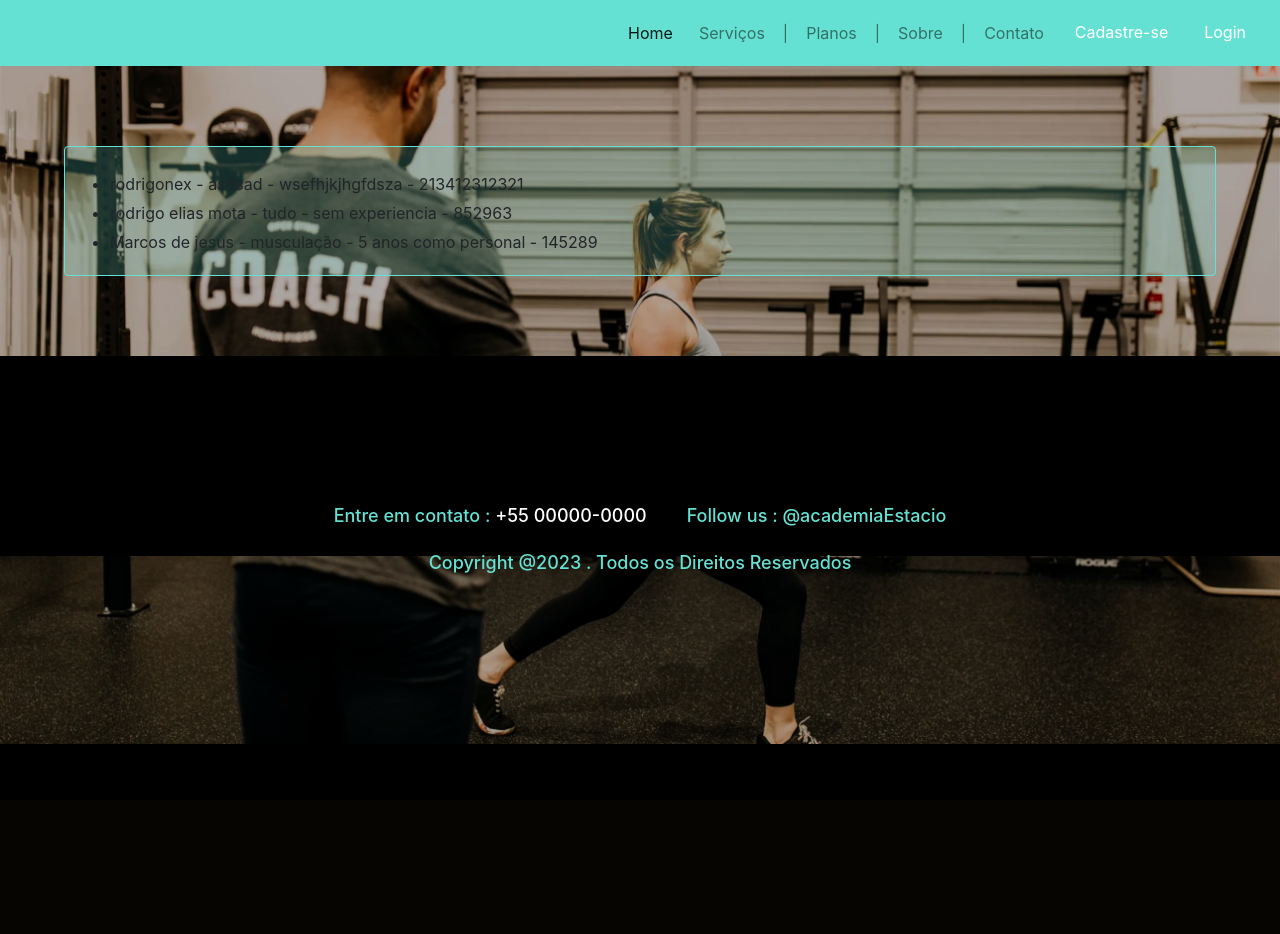
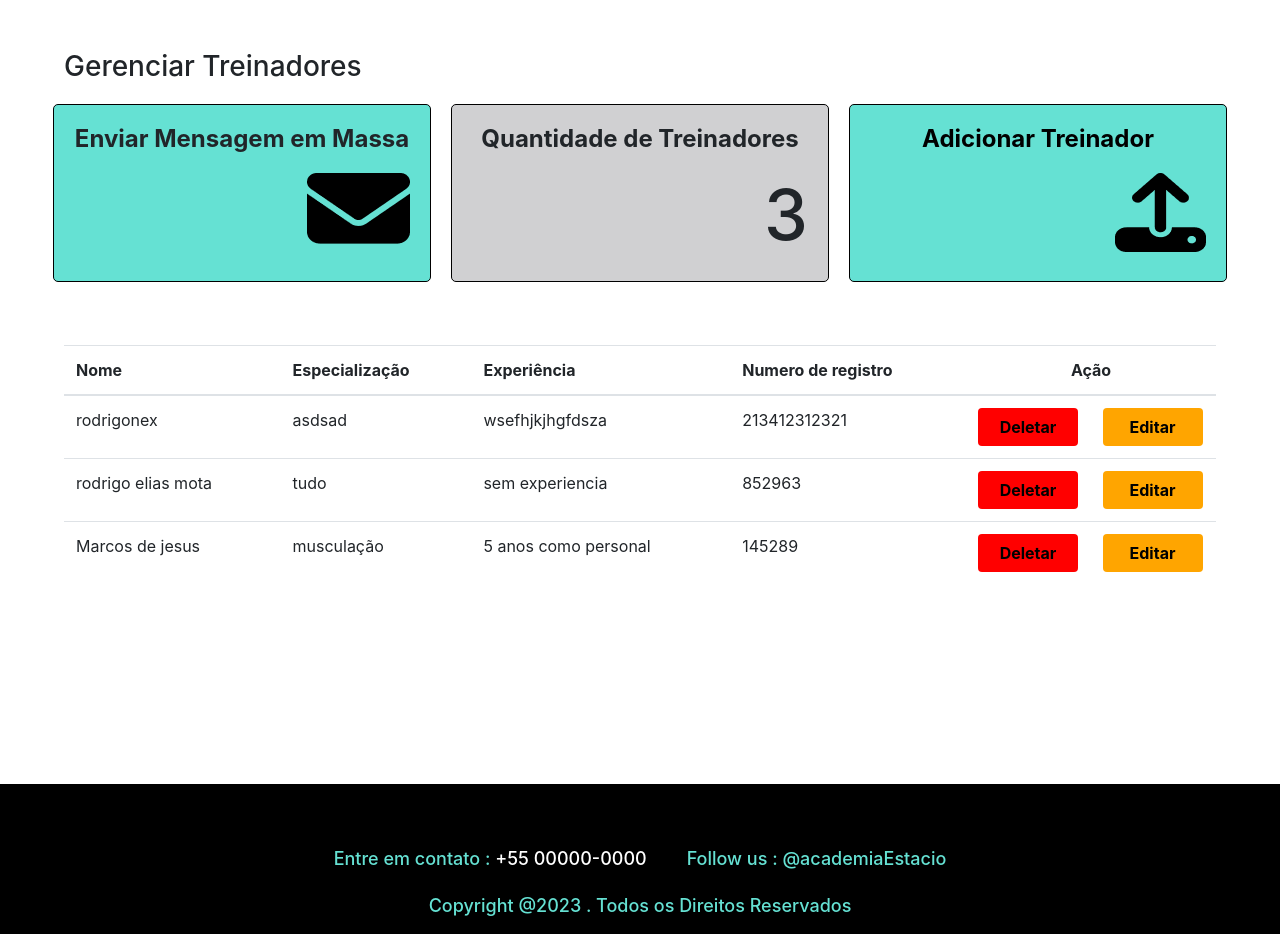
Before and after one commit to rodrigonex/academy, a Django app: page /personal/ in a window 1280 px wide. Before the commit the page ends 744 px from the top, so only its background shows below. Run offline with Django 4.2, Linux system fonts and the light colour scheme; data comes from the database, SQL or seed files in the repository; both versions use the stored data as it was after the commit; some libraries are stand-ins or nearby versions.

Commit message:
implement list personal

```diff
--- a/academy/static/css/form_personal.css
+++ b/academy/static/css/form_personal.css
@@ -90,6 +90,7 @@ footer {
     align-items: center;
     height: 200px;
 
+
     margin-top: 80px;
     padding-top: 150px;
 }
--- /dev/null
+++ b/academy/static/css/personal_list.css
@@ -0,0 +1,140 @@
+section h3 {
+    margin: 50px 5% 10px 5%;
+}
+
+.painel{
+    display: flex;
+    justify-content: center;
+    padding: 10px;
+    margin-bottom: 53px;
+}
+
+.table{
+    width: 90%;
+    margin-left: 5%;
+}
+
+.message{
+    width: 30%;
+    background-color: #65E1D3;
+    border-radius: 5px;
+    border: 1px solid black;
+    height: 178px;
+}
+
+.message p {
+    font-weight: bold;
+    font-size: 24px;
+    margin: 16px 0;
+    text-align: center;
+}
+
+.message div {
+    text-align: end;
+    padding-right: 20px;
+}
+
+.qtd{
+    width: 30%;
+    background-color: rgba(67, 69, 78, 0.25);
+    border-radius: 5px;
+    border: 1px solid black;
+    margin: 0 20px;
+    height: 178px;
+}
+
+.qtd p {
+    font-weight: bold;
+    font-size: 24px;
+    margin: 16px 0;
+    text-align: center;
+}
+
+.qtd h1{
+    text-align: end;
+    width: 100%;
+    font-size: 70px;
+    padding-right: 20px;
+}
+
+.add-personal{
+    width: 30%;
+    background-color: #65E1D3;
+    border-radius: 5px;
+    border: 1px solid black;
+    height: 178px;
+}
+
+.add-personal a{
+    font-weight: bold;
+    font-size: 24px;
+    margin: 16px 0;
+    text-decoration: none;
+    color: black;
+    text-align: center;
+}
+
+.add-personal a p {
+    margin: 16px 0;
+    text-align: center;
+}
+
+.add-personal a div {
+    width: 100%;
+    text-align: end;
+    padding-right: 20px;
+}
+
+.btn-deletar {
+    background-color: red;
+    width: 100px;
+    margin-right: 20px;
+}
+
+.btn-deletar a {
+    color: black;
+    font-weight: bold;
+    text-decoration: none;
+}
+
+.btn-editar {
+    background-color: orange;
+    color: black;
+    font-weight: bold;
+    width: 100px;
+}
+
+.btn-editar a {
+    color: black;
+    font-weight: bold;
+    text-decoration: none;
+}
+
+
+footer {
+    background-color: black;
+    display: flex;
+    justify-content: center;
+    flex-direction:column;
+    align-items: center;
+    padding-top: 30px;
+    height: 150px;
+    margin-top: 200px;
+}
+
+footer div {
+    display: flex;
+}
+
+footer div h3 {
+    margin:25px 20px ;
+}
+
+footer h3{
+    font-size: 18px;
+    color: rgba(101, 225, 211, 1);
+}
+
+footer h3 span{
+    color: white;
+}
--- a/academy/templates/academy/list_personal_trainer.html
+++ b/academy/templates/academy/list_personal_trainer.html
@@ -4,7 +4,7 @@
   <head>
     <meta charset="UTF-8" />
     <meta name="viewport" content="width=device-width, initial-scale=1.0" />
-    <title>Home</title>
+    <title>Listar Personal</title>
 
     <!-- Importe o CSS do Bootstrap usando um CDN -->
     <link
@@ -14,58 +14,59 @@
     <link
       rel="stylesheet"
       type="text/css"
-      href="{% static 'css/form_personal.css' %}"
+      href="{% static 'css/personal_list.css' %}"
     />
   </head>
   <body>
-    <nav class="navbar navbar-expand-lg navbar-light">
-      <div class="collapse navbar-collapse" id="navbarNav">
-        <ul class="navbar-nav ml-auto">
-          <li class="nav-item active">
-            <a class="nav-link" href="/">Home</a>
-          </li>
-          <li class="nav-item">
-            <a class="nav-link" href="/sobre/">Serviços</a>
-          </li>
-          <li class="nav-item">
-            <span class="navbar-text">|</span>
-          </li>
-          <li class="nav-item">
-            <a class="nav-link" href="/contato/">Planos</a>
-          </li>
-          <li class="nav-item">
-            <span class="navbar-text">|</span>
-          </li>
-          <li class="nav-item">
-            <a class="nav-link" href="/contato/">Sobre</a>
-          </li>
-          <li class="nav-item">
-            <span class="navbar-text">|</span>
-          </li>
-          <li class="nav-item">
-            <a class="nav-link" href="/contato/">Contato</a>
-          </li>
-          <li class="nav-item button-menu">
-            <a class="btn" href="/contato/">Cadastre-se</a>
-          </li>
-          <li class="nav-item button-menu">
-            <a class="btn" href="/contato/">Login</a>
-          </li>
-        </ul>
-      </div>
-    </nav>
-    <section class="form">
-        <ul>
+    <section >
+      <h3>Gerenciar  Treinadores </h3>
+      <section class="painel">
+        <div class="message">
+          <p>Enviar Mensagem em Massa</p>
+          <div>
+            <img src="{% static 'images/msg.png' %}"/>
+          </div>
+        </div>
+        <div class="qtd">
+          <p>Quantidade de Treinadores </p>
+          <h1>{{ personal_trainer_length }}</h1>
+        </div>
+        <div class="add-personal">
+          <a href="{% url 'form_personal_trainer' %}">
+            <p>Adicionar Treinador</p>
+              <div>
+                <img src="{% static 'images/add.png' %}">
+              </div>
+            </a>
+        </div>
+      </section>
+    </section>
+    <section class="section-table">
+      <table class="table">
+        <thead>
+            <tr>
+                <th>Nome</th>
+                <th>Especialização</th>
+                <th>Experiência</th>
+                <th>Numero de registro</th>
+                <th style="text-align: center;">Ação</th>
+            </tr>
+        </thead>
+        <tbody>
             {% for personal_trainer in personal_trainers %}
-            <li>
-
-              {{personal_trainer.name}} - {{personal_trainer.specialization}} - {{personal_trainer.experience}} -
-              {{personal_trainer.registration_number}}
-              </a>
-            </li>
-
+                <tr data-id={{personal_trainer.id}}>
+                    <td >{{ personal_trainer.name }}</td>
+                    <td>{{ personal_trainer.specialization }}</td>
+                    <td>{{ personal_trainer.experience }}</td>
+                    <td>{{ personal_trainer.registration_number }}</td>
+                    <td style="width: 250px;">
+                      <button class="btn btn-deletar" type="button"><a href="{% url 'url_delete' personal_trainer.id %}">Deletar</a></button>
+                      <button class="btn btn-editar" type="button"><a href="{% url 'url_update' personal_trainer.id %}">Editar</a></button>
+                    </td>
+                </tr>
             {% endfor %}
-          </ul>
+        </tbody>
+    </table>
     </section>
     <footer>
       <div>
--- a/academy/templates/academy/personal_trainer_form.html
+++ b/academy/templates/academy/personal_trainer_form.html
@@ -4,7 +4,7 @@
   <head>
     <meta charset="UTF-8" />
     <meta name="viewport" content="width=device-width, initial-scale=1.0" />
-    <title>Home</title>
+    <title>Cadastro de Personal</title>
 
     <!-- Importe o CSS do Bootstrap usando um CDN -->
     <link
--- a/academy/views.py
+++ b/academy/views.py
@@ -1,4 +1,4 @@
-from django.shortcuts import render, redirect
+from django.shortcuts import get_object_or_404, render, redirect
 
 from academy.form import PersonalTrainerForm
 from academy.models import PersonalTrainer
@@ -26,5 +26,29 @@ def registerPersonalTrainer(request):
 def listPersonalTrainer(request):
     result = {}
     result['personal_trainers'] = PersonalTrainer.objects.all()
+    result['personal_trainer_length'] = len(result['personal_trainers'])
+    return render(request, 'academy/list_personal_trainer.html', result)
 
-    return render(request, 'academy/list_personal_trainer.html', result)
+
+def updatePersonalTrainer(request, pk):
+    data = {}
+    personalTrainer = PersonalTrainer.objects.get(pk=pk)
+    form = PersonalTrainerForm(request.POST or None, instance=personalTrainer)
+
+    if (form.is_valid()):
+        form.save()
+        return redirect('list_personal')
+
+    data['form'] = form
+
+    return render(request, 'academy/personal_trainer_form.html', data)
+
+
+def deletePersonalTreiner(request, pk):
+    result = {}
+    personal_trainer = get_object_or_404(PersonalTrainer, pk=pk)
+    personal_trainer.delete()
+    result['personal_trainers'] = PersonalTrainer.objects.all()
+    result['personal_trainer_length'] = len(result['personal_trainers'])
+
+    return redirect('list_personal')
--- a/myacademy/urls.py
+++ b/myacademy/urls.py
@@ -16,7 +16,7 @@ Including another URLconf
 """
 from django.contrib import admin
 from django.urls import path
-from academy.views import home, listPersonalTrainer, registerPersonalTrainer
+from academy.views import deletePersonalTreiner, home, listPersonalTrainer, registerPersonalTrainer, updatePersonalTrainer
 
 urlpatterns = [
     path('admin/', admin.site.urls),
@@ -24,4 +24,6 @@ urlpatterns = [
     path('personal_form/', registerPersonalTrainer,
          name="form_personal_trainer"),
     path('personal/', listPersonalTrainer, name="list_personal"),
+    path('update/<int:pk>/', updatePersonalTrainer, name='url_update'),
+    path('delete/<int:pk>/', deletePersonalTreiner, name='url_delete'),
 ]
```
Also changed, not shown: academy/static/images/add.png (added), academy/static/images/msg.png (added), db.sqlite3.
